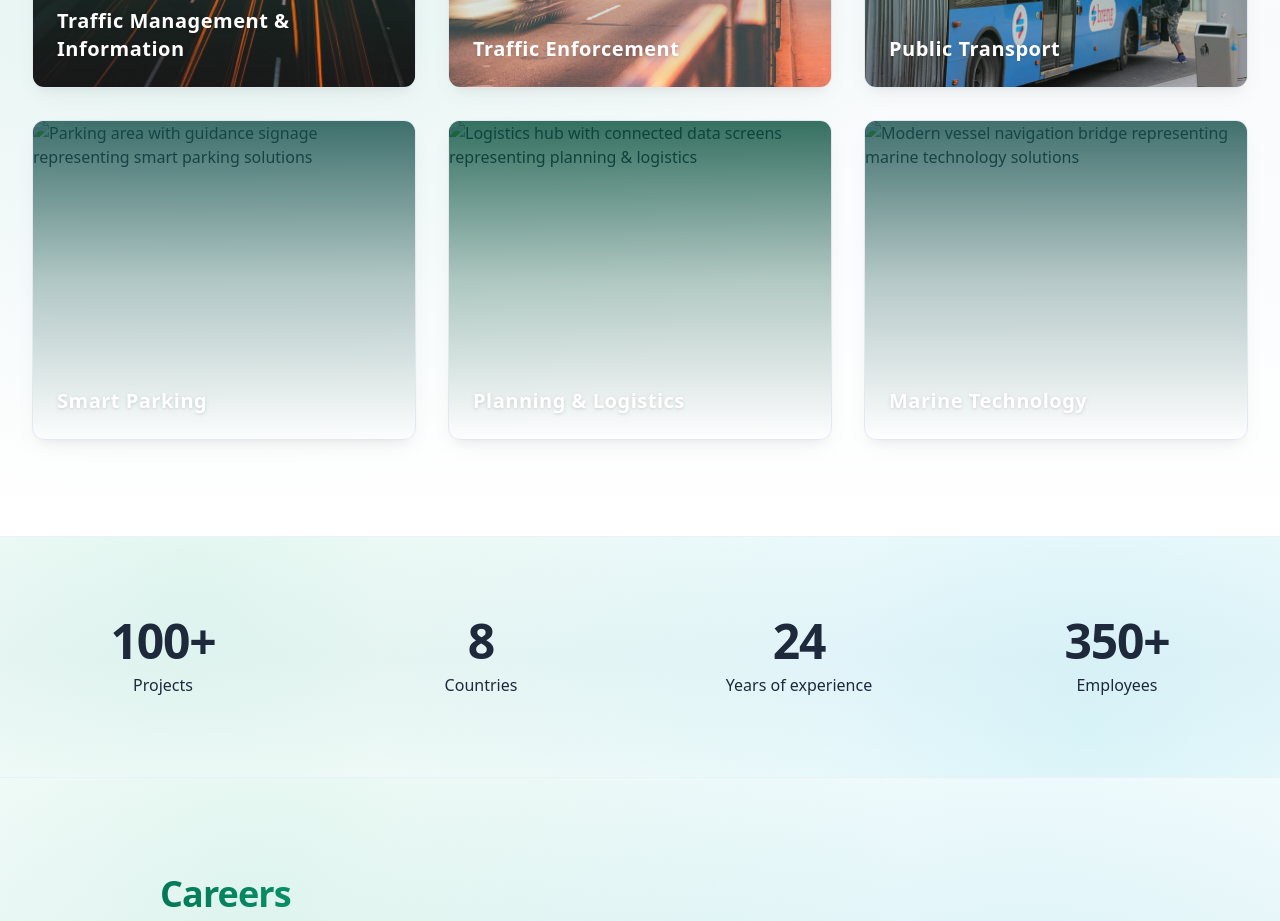
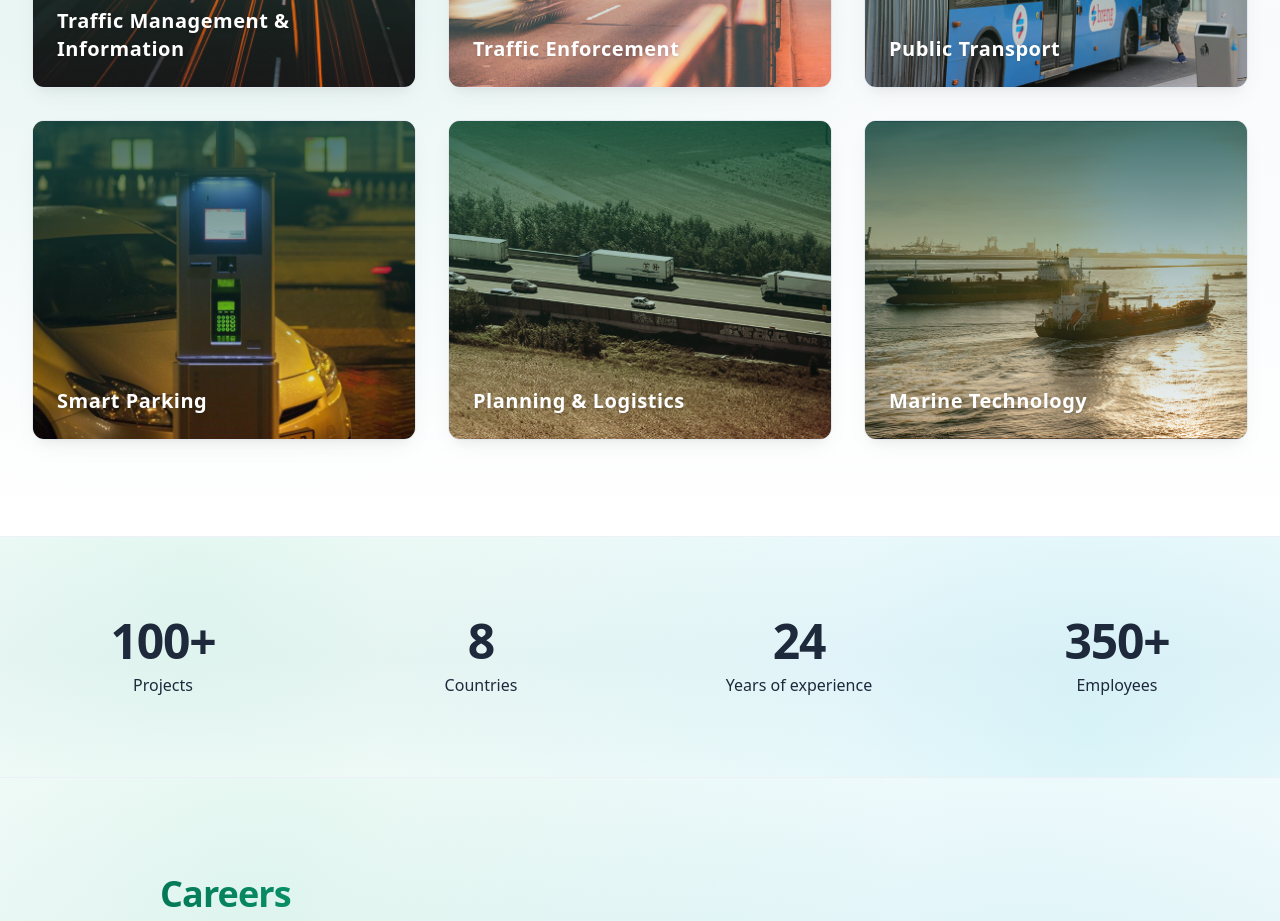
Before and after one commit to JITHINS41/arstraffic-website-html, a plain HTML site: page index.html in a window 1280 px wide. Shown: the part 1840-2761 px from the top of the page. Drawn offline with nearby package versions, Linux system fonts and the light colour scheme; the site is published under a folder, as on GitHub Pages, so addresses that start at the root find nothing.

Commit message:
Update index.html

```diff
--- a/index.html
+++ b/index.html
@@ -619,7 +619,7 @@
           <!-- Card: Smart Parking -->
           <div
             class="group relative rounded-xl overflow-hidden shadow-soft border border-slate-200 dark:border-slate-700 h-72 md:h-80">
-            <img src="/assets/img/Smart-Parking.jpg"
+            <img src="assets/img/Smart-Parking.jpg"
               alt="Parking area with guidance signage representing smart parking solutions"
               class="absolute inset-0 h-full w-full object-cover object-center select-none" loading="lazy" />
             <div class="absolute inset-0 bg-gradient-to-b from-teal-900/80 via-teal-900/30 to-transparent"></div>
@@ -643,7 +643,7 @@
           <!-- Card: Planning & Logistics -->
           <div
             class="group relative rounded-xl overflow-hidden shadow-soft border border-slate-200 dark:border-slate-700 h-72 md:h-80">
-            <img src="/assets/img/Planning-and-logistics.jpg"
+            <img src="assets/img/Planning-and-logistics.jpg"
               alt="Logistics hub with connected data screens representing planning & logistics"
               class="absolute inset-0 h-full w-full object-cover object-center select-none" loading="lazy" />
             <div class="absolute inset-0 bg-gradient-to-b from-emerald-900/80 via-emerald-900/30 to-transparent"></div>
@@ -667,7 +667,7 @@
           <!-- Card: Marine Technology -->
           <div
             class="group relative rounded-xl overflow-hidden shadow-soft border border-slate-200 dark:border-slate-700 h-72 md:h-80">
-            <img src="/assets/img/Marine-Technology.jpg"
+            <img src="assets/img/Marine-Technology.jpg"
               alt="Modern vessel navigation bridge representing marine technology solutions"
               class="absolute inset-0 h-full w-full object-cover object-center select-none" loading="lazy" />
             <div class="absolute inset-0 bg-gradient-to-b from-teal-900/80 via-teal-900/30 to-transparent"></div>
```
